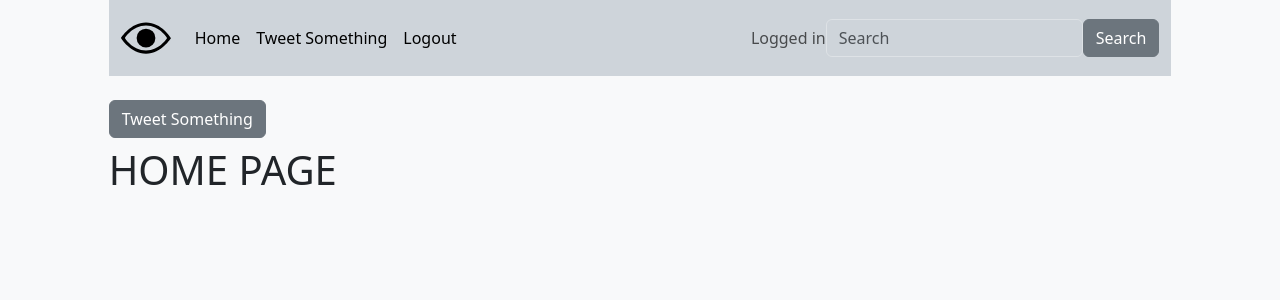
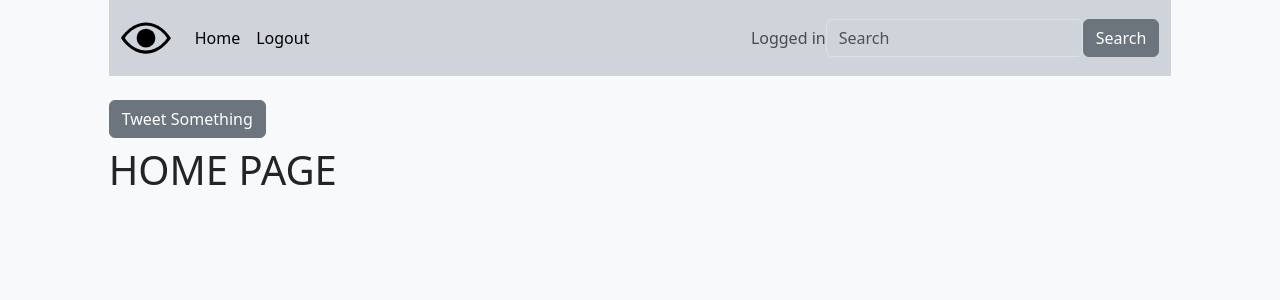
Before and after one commit to badgersky/social-media-app, a Django app: page / in a window 1280 px wide. Shown: the top 300 px of the page. Run offline with Django 4.2, Linux system fonts and the light colour scheme; the visitor is signed in with stand-in values (Sample User, id 1); some libraries are stand-ins or nearby versions.

Commit message:
delete "tweet something" link from navbar

```diff
--- a/templates/partials/nav.html
+++ b/templates/partials/nav.html
@@ -11,9 +11,6 @@
                     <a class="nav-link text-black" aria-current="page" href="{% url 'home:home' %}">Home</a>
                 </li>
                 {% if user.is_authenticated %}
-                    <li class="nav-item">
-                        <a class="nav-link text-black" href="{% url 'posts:create' %}">Tweet Something</a>
-                    </li>
                     <li class="nav-item">
                         <a class="nav-link text-black" href="{% url 'users:logout' %}">Logout</a>
                     </li>
```
